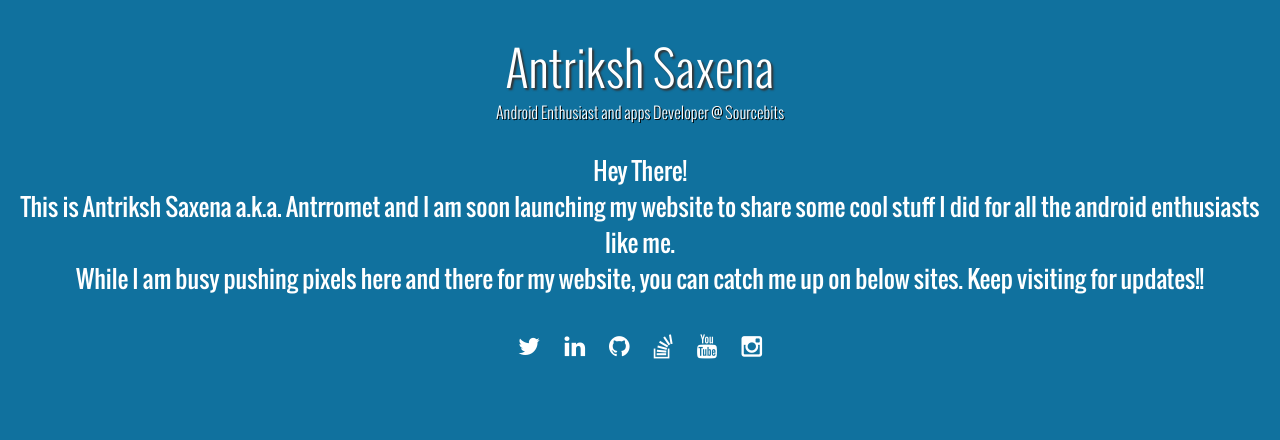
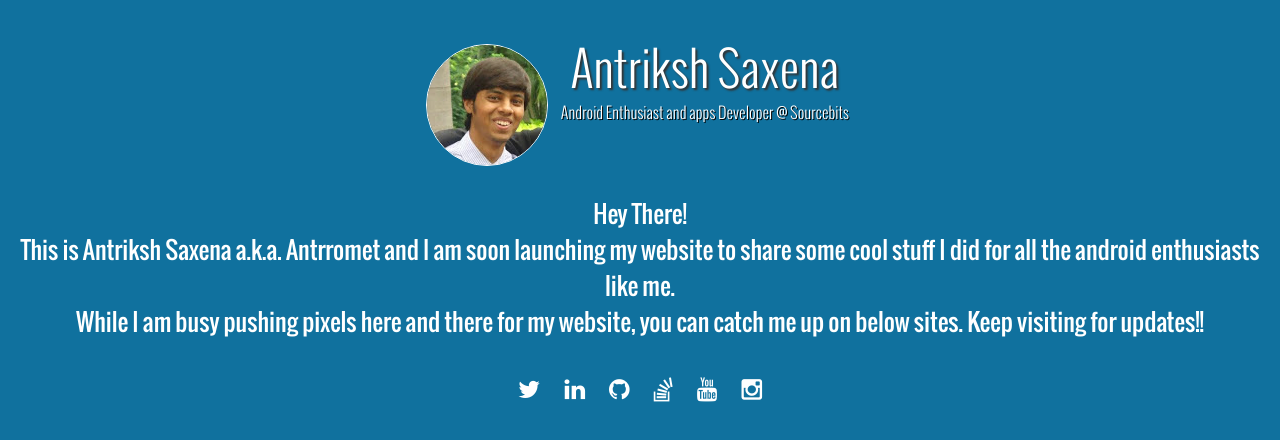
Before and after one commit to antrromet/antrromet.github.io, a plain HTML site: page index.html in a window 1280 px wide. Drawn offline with Linux system fonts and the light colour scheme.

Commit message:
Updated index page

```diff
--- a/css/base.css
+++ b/css/base.css
@@ -57,3 +57,17 @@ color:#000;
 color: #FFF;
 text-decoration:none;
 }
+.ant-circle{
+width:120px;
+height:120px;
+border-radius:50%;
+background:white;
+border:1px solid #fff;
+overflow:hidden;
+display:inline-block;
+vertical-align:middle;
+}
+.ant-rheader{
+display:inline-block;
+padding: 0 5px;
+}
--- a/index.html
+++ b/index.html
@@ -8,8 +8,11 @@
 </head>
 <body>
 <div class="ant-header ant-center">
+<div class="ant-circle"><img src="images/photo.jpg"></div>
+<div class="ant-rheader">
 <div>Antriksh Saxena</div>
 <div class="ant-subheader ant-center">Android Enthusiast and apps Developer @ Sourcebits</div>
+</div>
 </div>
 
 <div class="ant-center ant-font-medium">Hey There!</div>
```
Also changed, not shown: images/photo.jpg (added).
